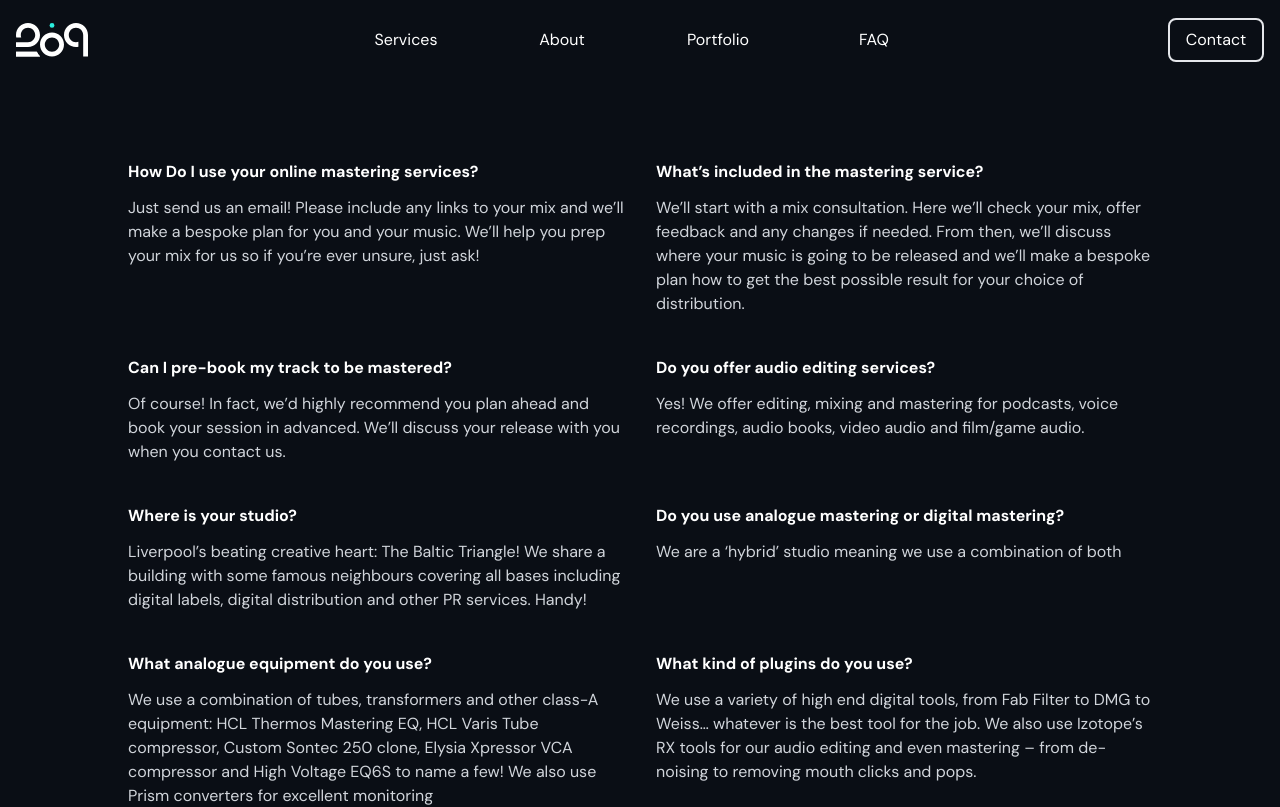
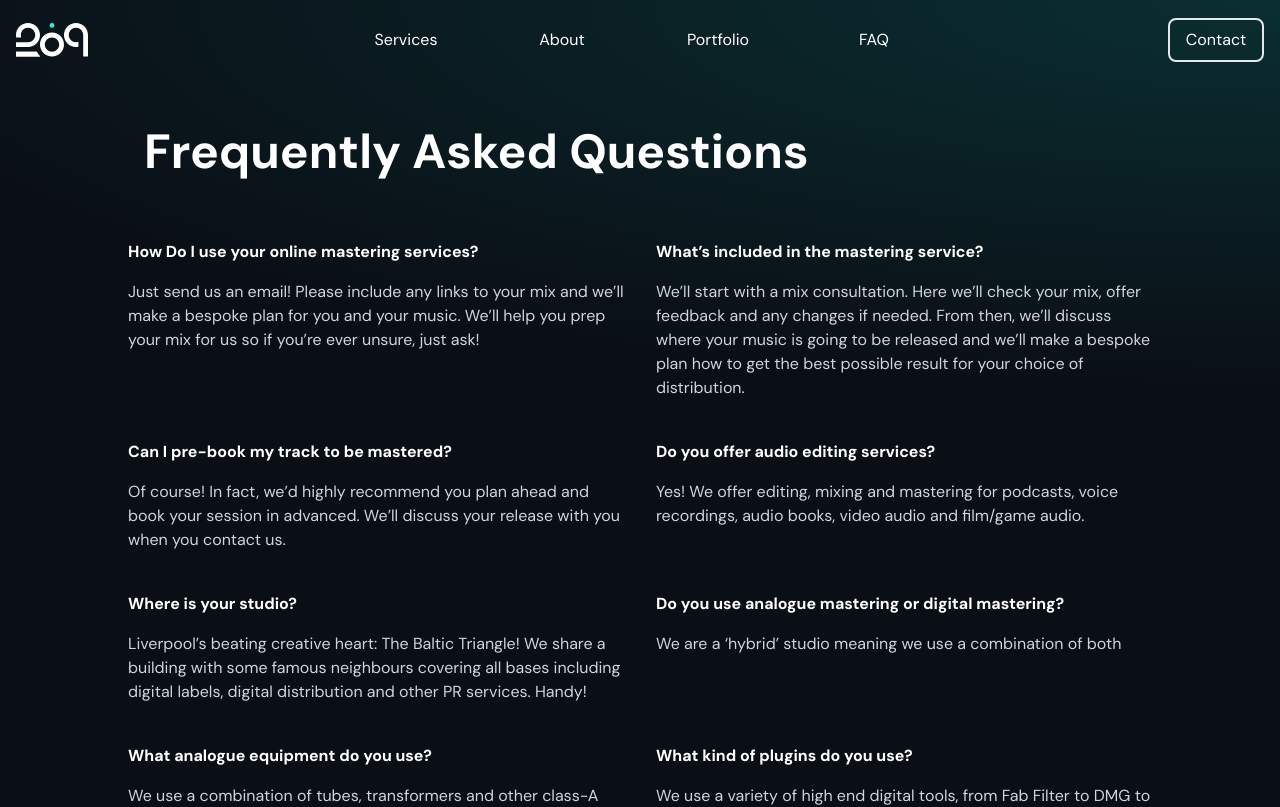
Before and after one commit to RobertJewell/two-zero-nine, a Next.js app: page /faq in a window 1280 px wide. Shown: the top 807 px of the page. Built offline with nearby package versions, Linux system fonts and the light colour scheme.

Commit message:
normalize faq height

```diff
--- a/components/FaqAccordion.js
+++ b/components/FaqAccordion.js
@@ -114,12 +114,12 @@ const faqs = [
 export default function Example() {
 	return (
 		<div className="container flex flex-col justify-center w-full px-4 mx-auto text-white sm:items-center">
-			<div className="max-w-5xl mx-auto mt-20">
+			<div className="max-w-5xl mx-auto mt-16">
 				<dl className="space-y-10 lg:space-y-0 lg:grid lg:grid-cols-2 lg:gap-x-8 lg:gap-y-10">
 					{faqs.map((faq) => (
 						<div key={faq.question}>
-							<dt className="font-semibold text-white">{faq.question}</dt>
-							<dd className="mt-3 text-gray-300">{faq.answer}</dd>
+							<dt className="font-bold text-white">{faq.question}</dt>
+							<dd className="mt-4 text-gray-300">{faq.answer}</dd>
 						</div>
 					))}
 				</dl>
--- a/pages/faq.js
+++ b/pages/faq.js
@@ -2,12 +2,27 @@ import Head from "next/head";
 import NavBar from "../components/NavBar";
 import Footer from "../components/Footer";
 import FaqAccordion from "../components/FaqAccordion";
+import PageTitle from "../components/PageTitle";
+import GradientBG from "../components/decoration/GradientBG";
 
 export default function faq() {
 	return (
 		<div className="overflow-hidden">
 			<div className="relative">
 				<NavBar></NavBar>
+
+				<GradientBG
+					color="green"
+					height="h-800"
+					flipped={true}
+					opacity="opacity-60"
+					translateY="-translate-y-2/4 top-0"
+				></GradientBG>
+
+				<PageTitle
+					title="Frequently Asked Questions"
+					classes="max-w-5xl px-4"
+				></PageTitle>
 
 				<FaqAccordion></FaqAccordion>
 
```
